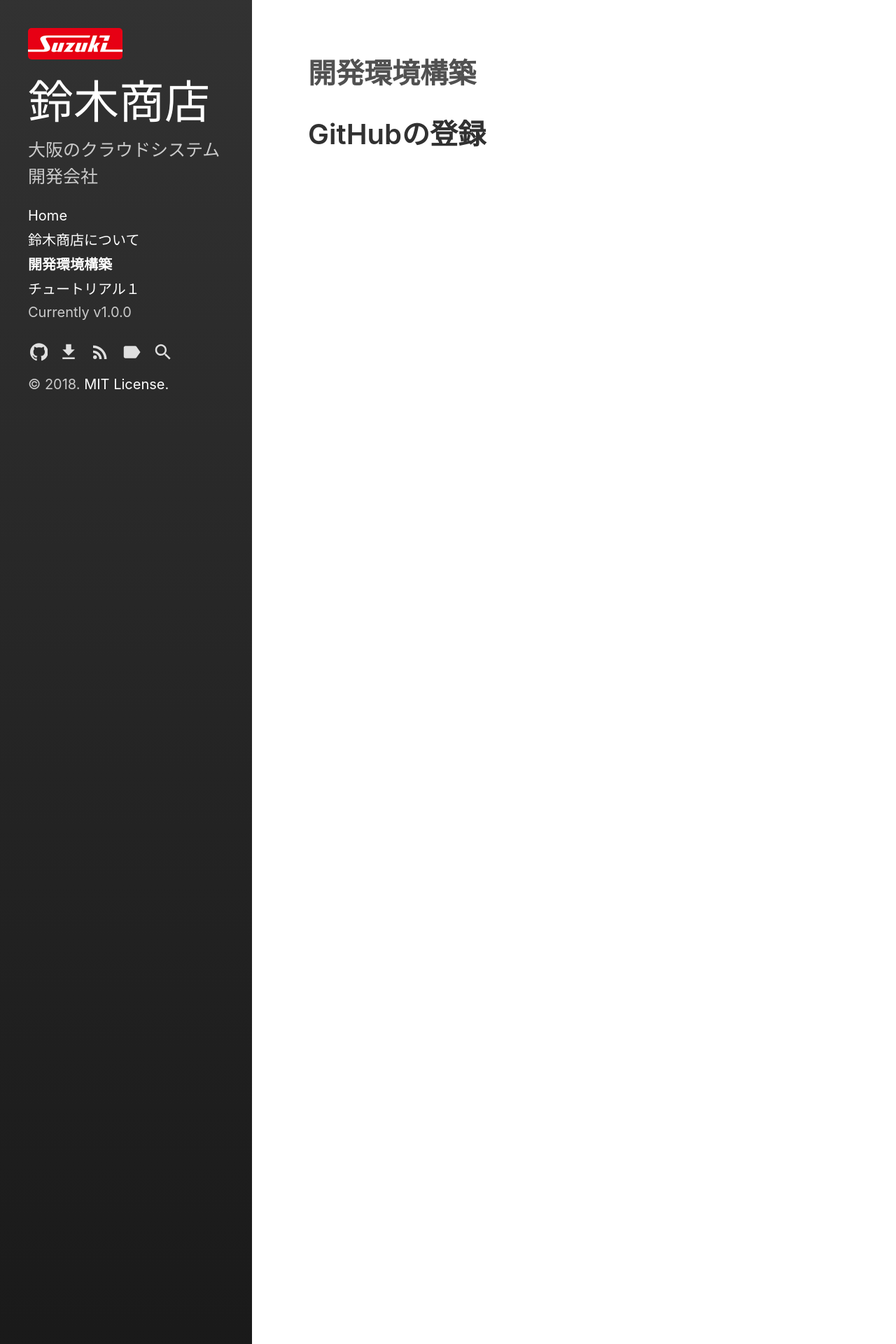
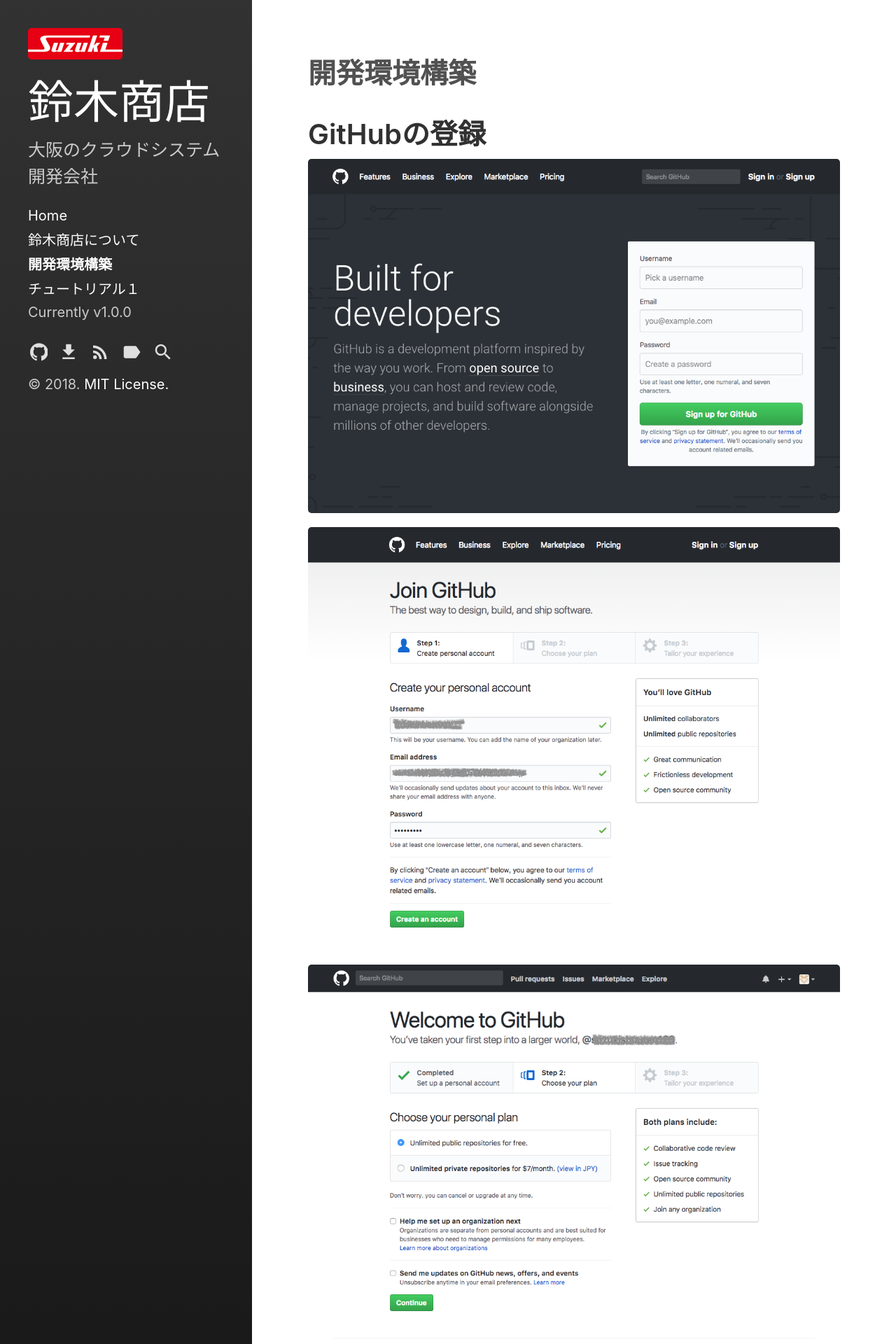
Before and after one commit to yoshikuniSAKATO/web-development-tutorial, a Jekyll site: the page built from docs/category/02.introduction.md, in a window 1280 px wide. Shown: the top 1920 px of the page at 70% size. Built offline with Jekyll 4.4.1, drawn with Linux system fonts in a browser that asks for light colours.

Commit message:
docs編集

```diff
--- a/docs/category/02.introduction.md
+++ b/docs/category/02.introduction.md
@@ -4,3 +4,11 @@ title: 開発環境構築
 ---
 
 # GitHubの登録
+
+![Built for developers]({{site.baseurl}}/assets/images/GitHub/1.Built_for_developers.png "Built_for_developers")
+
+![Join GitHub]({{site.baseurl}}/assets/images/GitHub/2.Join_GitHub.png "Join_GitHub")
+
+![Welcome to GitHub 1]({{site.baseurl}}/assets/images/GitHub/3.Welcome_to_GitHub_1.png "Welcome_to_GitHub_1")
+
+![Welcome to GitHub 2]({{site.baseurl}}/assets/images/GitHub/4.Welcome_to_GitHub_2.png "Welcome_to_GitHub_2")
```
Also changed, not shown: docs/category/03.tutorial.md (+1 -1 lines).
